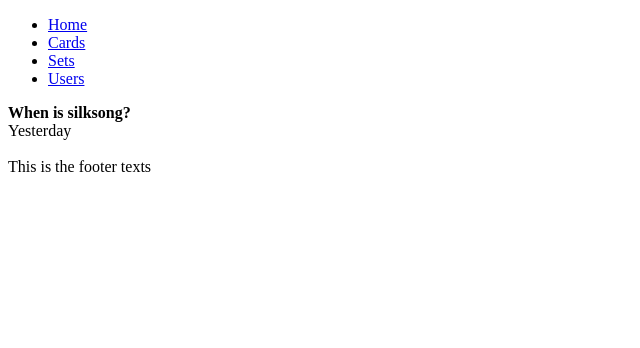
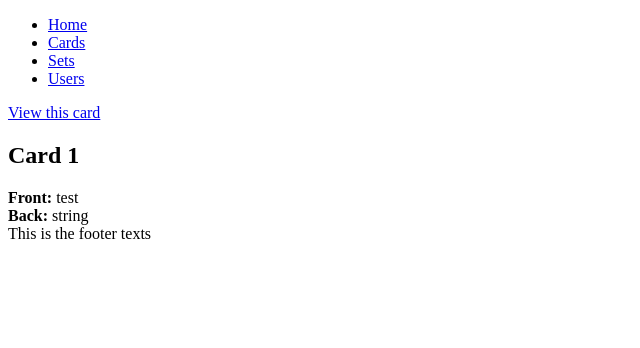
Before and after one commit to DawsonConnet/Flas-card, a FastAPI app: page /cards/1 in a window 1280 px wide. Shown: the top 348 px of the page, without its empty margins (0-640 px from the left). Run offline with FastAPI, Linux system fonts and the light colour scheme.

Commit message:
Implemented the tes_main file

```diff
--- a/main.py
+++ b/main.py
@@ -1,8 +1,8 @@
-from fastapi import FastAPI
+from fastapi import FastAPI, HTTPException
 from typing import List
 from pydantic import BaseModel
 from fastapi.templating import Jinja2Templates
-from fastapi import Request
+from fastapi import Request, Form
 from fastapi.responses import HTMLResponse
 from fastapi.staticfiles import StaticFiles
 from contextlib import asynccontextmanager
@@ -69,60 +69,47 @@ card_list = [Card(id=1, front="When is silksong?", back="Yesterday", set_id=1)
 
 @app.get("/", response_class=HTMLResponse)
 async def root(request:Request):
-    return templates.TemplateResponse(
-        request=request, name="index.html", context={"cards": card_list}
-    )
+    return templates.TemplateResponse(request, "index.html", {"card": card_list})
 
 #Query parameter
 @app.get("/cards")
-async def getCards(request:Request, q:str=""):
+async def getCards(request:Request, session: SessionDep , q:str=""):
     search_results = []
-    for card in card_list:
-        if q in card.front:
-            search_results.append(card)
-    return templates.TemplateResponse(
-        name="cards.html", request=request, context={"cards": search_results or card_list}
-    )
+    if q:
+        cards = session.exec(select(Card).where(Card.front.contains(q))).all()
+    else:
+        cards = session.exec(select(Card)).all()
+    return templates.TemplateResponse(request, "cards.html", {"cards": cards})
 
 #Path Parameter
 @app.get("/cards/{card_id}", name="get_card", response_class=HTMLResponse)
-async def get_card_by_id(request:Request, card_id:int):
-    for card in card_list:
-        if card.id == card_id:
-            return templates.TemplateResponse(
-                request=request, name="card.html", context={"card": card}
-    )
-    return None
+async def get_card_by_id(request: Request, card_id: int, session: SessionDep):
+    db_card = session.exec(select(Card).where(Card.id == card_id)).first()
+    if not db_card:
+        raise HTTPException(status_code=404, detail="Card not found")
+    return templates.TemplateResponse(request, "card.html", {"card": db_card})
 
 @app.get("/play", response_class=HTMLResponse)
 async def play(request:Request):
     card = card_list[random.randint(0, (len(card_list)-1))]
-    return templates.TemplateResponse(
-        request=request, name="play.html", context={"card": card}
-    )
+    return templates.TemplateResponse(request, "play.html", {"card": card})
 
 @app.get("/sets", response_class=HTMLResponse)
 async def list_sets(request: Request, session: SessionDep):
     sets = session.exec(select(Set).order_by(Set.name)).all()
-    return templates.TemplateResponse(
-        request=request, name="sets.html", context={"sets":sets}
-    )
+    return templates.TemplateResponse(request, "sets.html", {"sets": sets})
 
 @app.get("/users", response_class=HTMLResponse)
 async def list_users(request: Request):
-    return templates.TemplateResponse(
-        name="users.html", request=request, context={"users": user_list}
-    )
+    return templates.TemplateResponse(request, "users.html", {"users": user_list})
 
 @app.get("/sets/{set_id}", response_class=HTMLResponse)
 async def get_set(request: Request, set_id: int, session: SessionDep):
     db_set = session.exec(select(Set).where(Set.id == set_id)).first()
     if not db_set:
-        return {"error": "Set not found"}
-    return templates.TemplateResponse(
-        "set.html",
-        {"request": request, "set": db_set}
-    )
+        raise HTTPException(status_code=404, detail="Set not found")
+    # Changed from "sets.html" to "set.html" for individual set display
+    return templates.TemplateResponse(request, "set.html", {"set": db_set})
 
 
 @app.post("/cards/{card_id}/wrong")
@@ -140,19 +127,25 @@ async def mark_attempt(card_id: int):
             card.count += 1
             return card
 
-#Post Request to add card
-@app.post("/card/add")
-async def addCard(session: SessionDep, card:Card):
-    db_card = Card(front=card.front, back=card.back, set_id=card.set_id)
+@app.post("/card/add", response_class=HTMLResponse)
+async def addCard(
+    request: Request,
+    session: SessionDep,
+    front: str = Form(...),
+    back: str = Form(...),
+    set_id: int = Form(...)
+):
+    db_card = Card(front=front, back=back, set_id=set_id)
     session.add(db_card)
     session.commit()
     session.refresh(db_card)
-    return db_card
+    return templates.TemplateResponse(request, "card.html", {"card": db_card})
 
-@app.post("/sets/add")
-async def create_set(session: SessionDep, set:Set):
-    db_set = Set(name=set.name)
+
+@app.post("/sets/add", response_class=HTMLResponse)
+async def create_set(request: Request, session: SessionDep, name: str = Form(...)):
+    db_set = Set(name=name)
     session.add(db_set)
     session.commit()
     session.refresh(db_set)
-    return db_set
+    return templates.TemplateResponse(request, "set.html", {"set": db_set})
--- a/templates/card.html
+++ b/templates/card.html
@@ -5,9 +5,10 @@
 
 {% block content %}
     <link href="{{ url_for('static', path='css/styles.css') }}" rel="stylesheet">
+    <div><a href="/cards/{{ card.id }}">View this card</a></div>
     <body>
-    <div><b>{{card.front}}</b></div>
-    <div>{{card.back}}</div> <br>
+    <h1>Card {{ card.id }}</h1>
+    <div><b>Front:</b> {{ card.front }}</div>
+    <div><b>Back:</b> {{ card.back }}</div>
     </body>
-
 {% endblock %}
--- a/templates/cards.html
+++ b/templates/cards.html
@@ -5,7 +5,7 @@
     <ul>
         {% for c in cards %}
             <li>
-                <a href="/cards/{{ c.id }}">{{ c.front }}</a>
+                <a href="/cards/{{ c.id }}">{{ c.front }} {{c.back}}</a>
             </li>
         {% endfor %}
     </ul>
--- a/templates/index.html
+++ b/templates/index.html
@@ -9,7 +9,7 @@
 
 {% block content %}
   <header>
-    <h1>FlashCard</h1>
+    <h1>Flashcard</h1>
   </header>
     {% for card in cards %}
     {% import "macros/card.html" as card_macro %}
--- a/templates/play.html
+++ b/templates/play.html
@@ -1,6 +1,7 @@
 {% extends "base.html" %}
 
 {% block head %}
+    <h1>Play</h1>
     <div><b>{{card.front}}</b></div>
     <div>{{card.back}}</div> <br>
 {% endblock %}
--- a/templates/set.html
+++ b/templates/set.html
@@ -3,6 +3,7 @@
 
 {% block content %}
 <h1>{{ set.name }}</h1>
+<div><a href="/sets/{{ set.id }}">Go to this set</a></div
 <ul>
     {% for card in set.cards %}
         <li>
```
Also changed, not shown: tests/my_tests.py (deleted, +0 -8 lines), tests/tests_main.py (added, +127 -0 lines), database.db, test.db (added).
